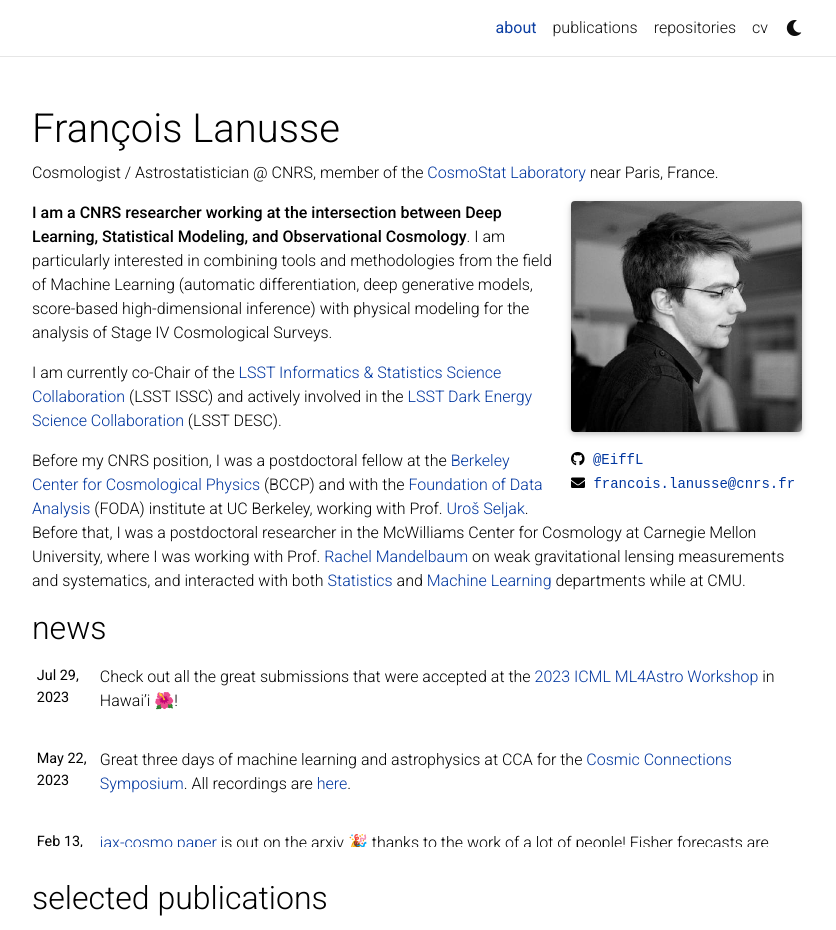
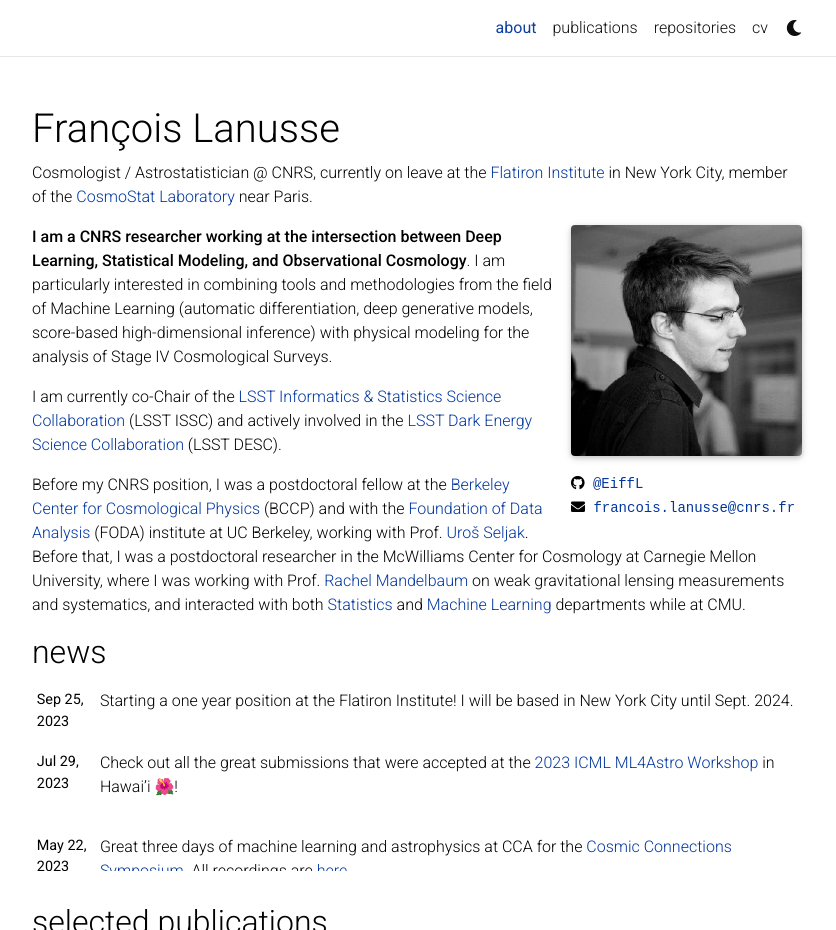
Before and after one commit to EiffL/eiffl.github.io, a Jekyll site: the page built from _pages/about.md, in a window 1280 px wide and 1224 px high, cut to the strip 0-930 px from the top of the window. Shown: the whole strip, without its empty margins (223-1059 px from the left). Built offline with Jekyll 4.4.1, drawn with Linux system fonts in a browser that asks for light colours; full-size pictures stand in for the smaller copies a plugin makes; emoji names are drawn with the system emoji font; comment, search, counter and statistics services are not loaded; a style sheet for code colours, icons or effects is not loaded.

Commit message:
Updating news

```diff
--- a/_pages/about.md
+++ b/_pages/about.md
@@ -2,7 +2,7 @@
 layout: about
 title: about
 permalink: /
-subtitle: Cosmologist / Astrostatistician @ CNRS, member of the <a href='https://www.cosmostat.org/'>CosmoStat Laboratory</a> near Paris, France.
+subtitle: Cosmologist / Astrostatistician @ CNRS, currently on leave at the <a href="https://www.simonsfoundation.org/flatiron/">Flatiron Institute</a> in New York City, member of the <a href='https://www.cosmostat.org/'>CosmoStat Laboratory</a> near Paris.
 
 profile:
   align: right
```
Also changed, not shown: _news/flatiron.md (added, +7 -0 lines).
